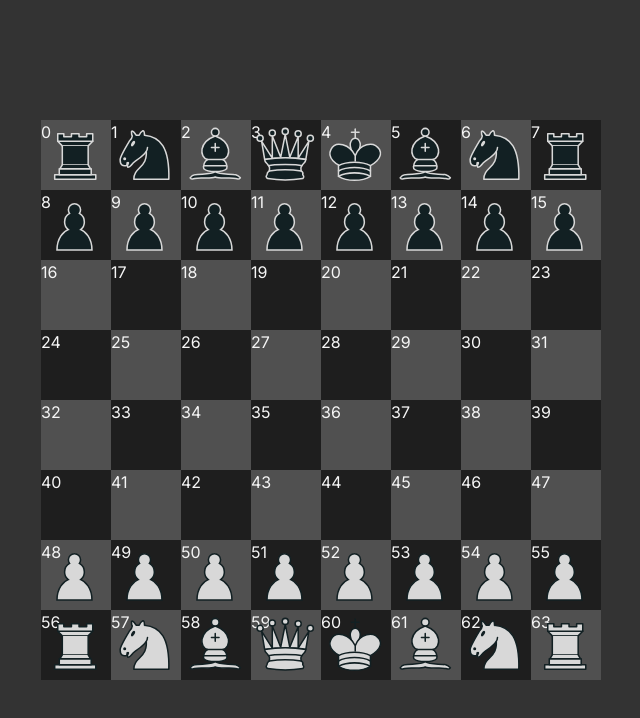
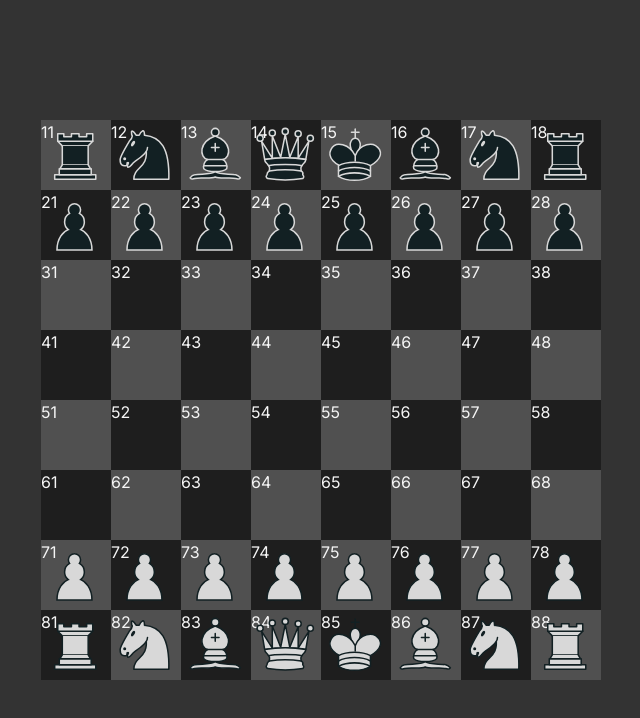
Before and after one commit to angelolucas/chess, a Next.js app: page / in a window 1280 px wide. Shown: the top 718 px of the page, without its empty margins (319-959 px from the left). Built offline with nearby package versions, Linux system fonts and the light colour scheme.

Commit message:
refactoring directions

```diff
--- a/src/components/Board.tsx
+++ b/src/components/Board.tsx
@@ -4,7 +4,6 @@ import { BOARD_COLS, BOARD_ROWS } from '@/constants/board';
 import { arrayByNumber } from '@/helpers/array';
 
 const Board = () => {
-  let count = -1;
   const getSquareColor = (row: number, col: number) => {
     return (row + col) % 2 === 0
       ? 'bg-board-light-square'
@@ -17,18 +16,17 @@ const Board = () => {
       style={{ gridTemplateColumns: `repeat(${BOARD_COLS}, minmax(0, 1fr))` }}
     >
       {arrayByNumber(BOARD_ROWS).map((row) =>
-        arrayByNumber(BOARD_COLS).map((col) => {
-          count++;
-
-          return (
-            <div
-              key={`${row}-${col}`}
-              className={`w-full h-full ${getSquareColor(row, col)}`}
-            >
-              <p className="text-ui-text-primary">{count}</p>
-            </div>
-          );
-        })
+        arrayByNumber(BOARD_COLS).map((col) => (
+          <div
+            key={`${row}-${col}`}
+            className={`w-full h-full ${getSquareColor(row, col)}`}
+          >
+            <p className="text-ui-text-primary">
+              {row + 1}
+              {col + 1}
+            </p>
+          </div>
+        ))
       )}
     </div>
   );
--- a/src/components/Chess.tsx
+++ b/src/components/Chess.tsx
@@ -7,10 +7,15 @@ import { Piece as PieceProps } from '@/types/app.types';
 import Piece from './Piece';
 import Move from './Move';
 import { newBoardPosition } from '@/rules/newBoardPosition';
+import { legalMoves } from '@/rules/legalMoves';
 
 const Chess = () => {
-  const [boardPosition, setBoardPosition] =
-    useState<Array<PieceProps>>(initialPosition);
+  const [boardPosition, setBoardPosition] = useState<Array<PieceProps>>(
+    initialPosition.map((piece) => ({
+      ...piece,
+      moves: legalMoves({ piece, boardPosition: initialPosition }),
+    }))
+  );
   const [selectedPiece, setSelectedPiece] = useState<PieceProps | null>(null);
 
   const handlePieceSelection = (piece: PieceProps) => {
--- a/src/components/Move.tsx
+++ b/src/components/Move.tsx
@@ -8,15 +8,14 @@ interface MoveProps {
 
 const Move = ({ position, onClick }: MoveProps) => {
   const { row, col } = getRowColByPosition(position);
+  const width = `calc(100%/${BOARD_COLS})`;
+  const height = `calc(100%/${BOARD_ROWS})`;
+  const top = `${(row - 1) * (100 / BOARD_ROWS)}%`;
+  const left = `${(col - 1) * (100 / BOARD_COLS)}%`;
 
   return (
     <button
-      style={{
-        width: `calc(100%/${BOARD_COLS})`,
-        height: `calc(100%/${BOARD_ROWS})`,
-        top: `${row * (100 / BOARD_ROWS)}%`,
-        left: `${col * (100 / BOARD_COLS)}%`,
-      }}
+      style={{ width, height, top, left }}
       className="absolute flex items-center justify-center"
       onClick={onClick}
     >
--- a/src/components/Piece.tsx
+++ b/src/components/Piece.tsx
@@ -44,22 +44,21 @@ const getPieceAsset = (player: Player, type: PieceType) => {
 
 const Piece = ({ player, type, position, selected, onClick }: PieceProps) => {
   const { row, col } = getRowColByPosition(position);
+  const width = `calc(100%/${BOARD_COLS})`;
+  const height = `calc(100%/${BOARD_ROWS})`;
+  const top = `${(row - 1) * (100 / BOARD_ROWS)}%`;
+  const left = `${(col - 1) * (100 / BOARD_COLS)}%`;
 
   return (
     <Image
+      className={clsx('absolute cursor-pointer transition-[top,left]', {
+        'bg-board-selected-piece': selected,
+      })}
       src={getPieceAsset(player, type).src}
       alt="white pawn"
       width={100}
       height={100}
-      className={clsx('absolute cursor-pointer transition-[top,left]', {
-        'bg-board-selected-piece': selected,
-      })}
-      style={{
-        width: `calc(100%/${BOARD_COLS})`,
-        height: `calc(100%/${BOARD_ROWS})`,
-        top: `${row * (100 / BOARD_ROWS)}%`,
-        left: `${col * (100 / BOARD_COLS)}%`,
-      }}
+      style={{ width, height, top, left }}
       onClick={onClick}
     />
   );
--- a/src/helpers/getPieceTarget.ts
+++ /dev/null
@@ -1,21 +0,0 @@
-import { Direction, Piece } from '@/types/app.types';
-import { getSquareByDirection } from './getSquareByDirection';
-
-interface GetPieceTarget {
-  direction: Direction;
-  piece: Piece;
-  boardPosition: Piece[];
-}
-
-export const getPieceTarget = ({
-  direction,
-  piece,
-  boardPosition,
-}: GetPieceTarget) => {
-  const square = getSquareByDirection({ piece, direction });
-
-  return {
-    square,
-    piece: null,
-  };
-};
--- a/src/helpers/getRowColByPosition.ts
+++ b/src/helpers/getRowColByPosition.ts
@@ -1,8 +1,5 @@
-import { BOARD_COLS } from '@/constants/board';
-
 const getRowColByPosition = (position: number) => {
-  const row = Math.floor(position / BOARD_COLS);
-  const col = position % BOARD_COLS;
+  const [row, col] = position.toString().split('').map(Number);
 
   return { row, col };
 };
--- a/src/helpers/getSquareByDirection.ts
+++ b/src/helpers/getSquareByDirection.ts
@@ -1,41 +1,28 @@
 import { Direction, Piece, Player } from '@/types/app.types';
-import getRowColByPosition from './getRowColByPosition';
-import { BOARD_COLS } from '@/constants/board';
 
-interface GetSquareByDirection {
+interface getSquareByDirection {
+  direction: Direction;
+  boardPosition: Piece[];
   piece: Piece;
-  direction: Direction;
 }
 
 export const getSquareByDirection = ({
+  direction,
+  boardPosition,
   piece,
-  direction,
-}: GetSquareByDirection) => {
-  const { row, col } = getRowColByPosition(piece.position);
+}: getSquareByDirection) => {
+  const directionValue = piece.player === Player.black ? direction : -direction;
+  const square = piece.position + directionValue;
+  const validSquare =
+    square >= 11 && square <= 88 && square % 10 !== 0 && square % 10 !== 9;
+  const targetPiece = boardPosition.find((item) => item.position === square);
+  console.log({ targetPiece });
 
-  switch (direction) {
-    // Straight moves
-    case Direction.forward:
-      return piece.player === Player.black
-        ? piece.position + BOARD_COLS
-        : piece.position - BOARD_COLS;
-    // case Direction.backward:
-    //   return piece.position - 8;
-    // case Direction.left:
-    //   return piece.position - 1;
-    case Direction.right:
-      return piece.player === Player.black
-        ? piece.position + 1
-        : piece.position - 1;
-
-    // // Diagonal moves
-    // case Direction.forwardLeft:
-    //   return piece.position + 7;
-    // case Direction.forwardRight:
-    //   return piece.position + 9;
-    // case Direction.backwardLeft:
-    //   return piece.position - 9;
-    // case Direction.backwardRight:
-    //   return piece.position - 7;
+  if (validSquare) {
+    return {
+      square: square,
+      piece: targetPiece,
+      enemy: targetPiece?.player !== piece.player,
+    };
   }
 };
--- a/src/rules/legalMoves.ts
+++ b/src/rules/legalMoves.ts
@@ -9,7 +9,9 @@ interface LegalMoves {
 export const legalMoves = ({ piece, boardPosition }: LegalMoves) => {
   let moves: number[] = [];
 
-  if (piece.type === 'pawn') moves = pawnMoves({ piece, boardPosition });
+  if (piece.type === 'pawn') {
+    moves = pawnMoves({ piece, boardPosition });
+  }
 
   return moves;
 };
--- a/src/rules/pieceMoves/pawnMoves.ts
+++ b/src/rules/pieceMoves/pawnMoves.ts
@@ -1,4 +1,4 @@
-import { getPieceTarget } from '@/helpers/getPieceTarget';
+import { getSquareByDirection } from '@/helpers/getSquareByDirection';
 import { Direction, Piece } from '@/types/app.types';
 
 interface PawnMoves {
@@ -9,24 +9,43 @@ interface PawnMoves {
 export const pawnMoves = ({ piece, boardPosition }: PawnMoves) => {
   const moves = [];
 
-  const squareAhead = getPieceTarget({
+  const squareAhead = getSquareByDirection({
     direction: Direction.forward,
+    boardPosition,
     piece,
+  });
+  const targetTwoForward = getSquareByDirection({
+    direction: Direction.pawnTwoForward,
     boardPosition,
+    piece,
+  });
+  const targetForwardLeft = getSquareByDirection({
+    direction: Direction.forwardLeft,
+    boardPosition,
+    piece,
+  });
+  const targetForwardRight = getSquareByDirection({
+    direction: Direction.forwardRight,
+    boardPosition,
+    piece,
   });
 
-  const squareRight = getPieceTarget({
-    direction: Direction.right,
-    piece,
-    boardPosition,
-  });
+  if (squareAhead && !squareAhead?.piece) {
+    moves.push(squareAhead.square);
 
-  if (!squareAhead.piece) {
-    moves.push(squareAhead.square);
+    if (!piece.moved && targetTwoForward && !targetTwoForward.piece) {
+      moves.push(targetTwoForward.square);
+    }
   }
 
-  if (!squareAhead.piece) {
-    moves.push(squareRight.square);
+  if (targetForwardLeft && targetForwardLeft.enemy) {
+    console.log('targetForwardLeft');
+    moves.push(targetForwardLeft.square);
+  }
+
+  if (targetForwardRight && targetForwardRight.enemy) {
+    console.log('targetForwardRight');
+    moves.push(targetForwardRight.square);
   }
 
   return moves;
--- a/src/types/app.types.ts
+++ b/src/types/app.types.ts
@@ -23,27 +23,27 @@ export type Piece = {
 
 export enum Direction {
   // Straight moves
-  forward = 'forward',
-  backward = 'backward',
-  left = 'left',
-  right = 'right',
+  forward = 10,
+  backward = -10,
+  left = -1,
+  right = 1,
 
   // Diagonal moves
-  forwardLeft = 'forwardLeft',
-  forwardRight = 'forwardRight',
-  backwardLeft = 'backwardLeft',
-  backwardRight = 'backwardRight',
+  forwardLeft = -9,
+  forwardRight = -11,
+  backwardLeft = 11,
+  backwardRight = 9,
 
   // Two squares jump of pawn
-  pawnTwoForward = 'pawnTwoForward',
+  pawnTwoForward = 2,
 
   // Knight moves
-  knightLeftBackward = 'knightLeftBackward',
-  knightLeftForward = 'knightLeftForward',
-  knightBackwardLeft = 'knightBackwardLeft',
-  knightForwardLeft = 'knightForwardLeft',
-  knightBackwardRight = 'knightBackwardRight',
-  knightForwardRight = 'knightForwardRight',
-  knightRightBackward = 'knightRightBackward',
-  knightRightForwad = 'knightRightForward',
+  knightLeftBackward = -21,
+  knightLeftForward = -19,
+  knightBackwardLeft = -12,
+  knightForwardLeft = -8,
+  knightBackwardRight = 8,
+  knightForwardRight = 12,
+  knightRightBackward = 19,
+  knightRightForwad = 21,
 }
```
Also changed, not shown: src/constants/initialPosition.ts (+33 -33 lines), src/helpers/getPieceByDirection.ts (added).
